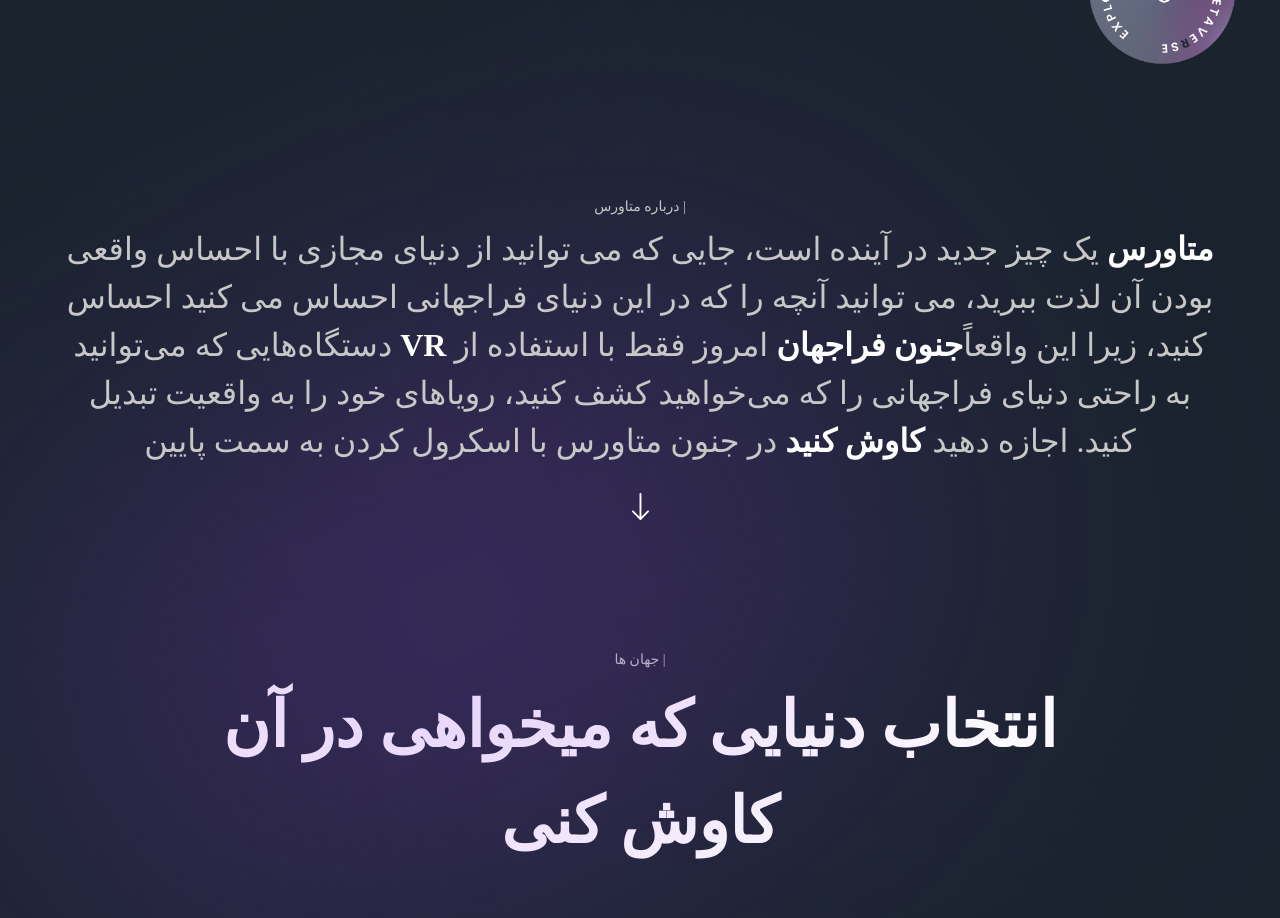
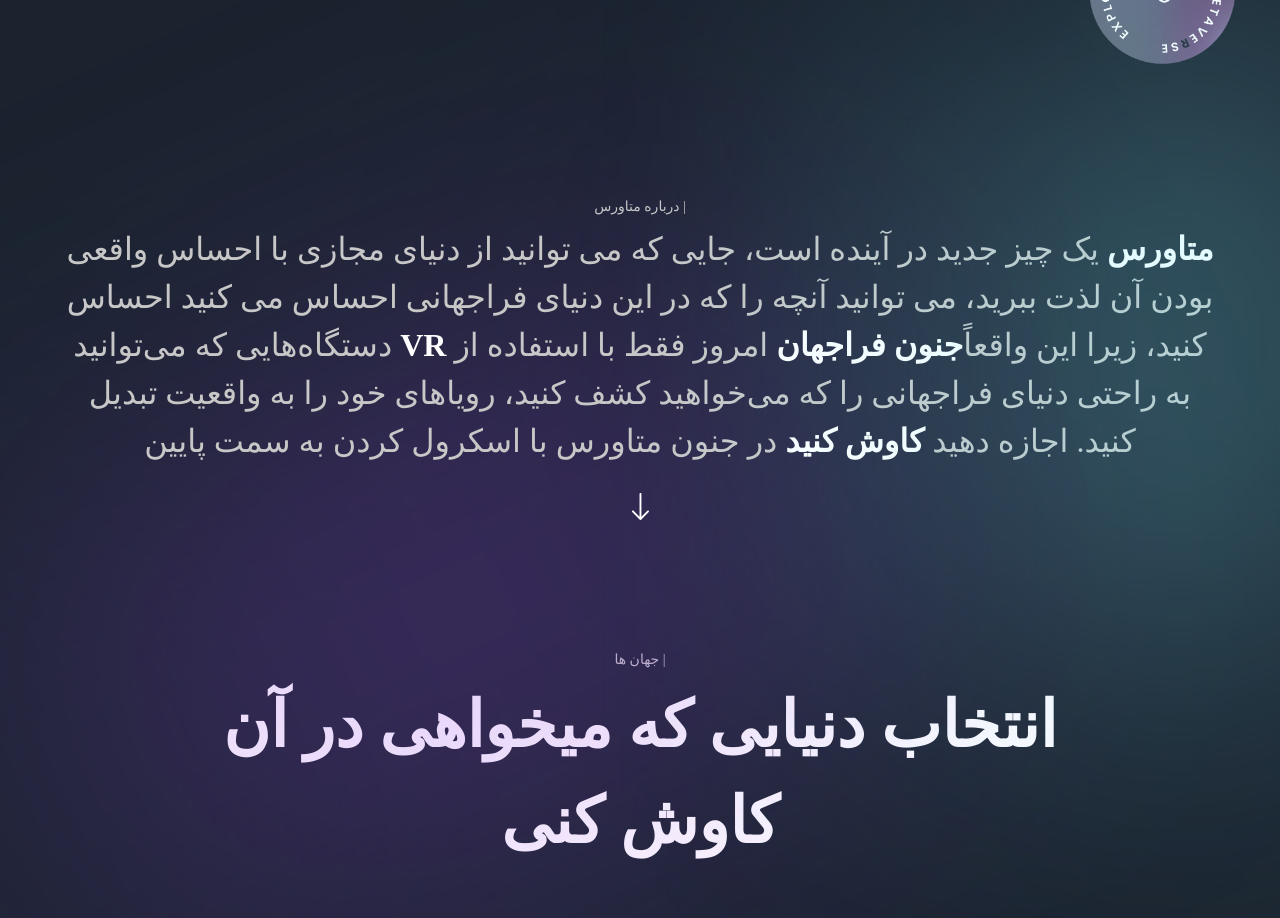
Before and after one commit to springtofigh/metaverse-blog, a Next.js app: page / in a window 1280 px wide. Shown: the part 1140-2058 px from the top of the page. Built offline with nearby package versions, Linux system fonts and the light colour scheme; a web font is replaced by a local one.

Commit message:
add background gradient

```diff
--- a/sections/About.jsx
+++ b/sections/About.jsx
@@ -9,6 +9,7 @@ import { fadeIn, staggerContainer } from '../utils/motion';
 const About = () => {
   return (
     <section className={`${styles.paddings} relative z-10`} id="about">
+      <div className="gradient-02 z-0" />
       <motion.div
       variants={staggerContainer}
       initial="hidden"
```
